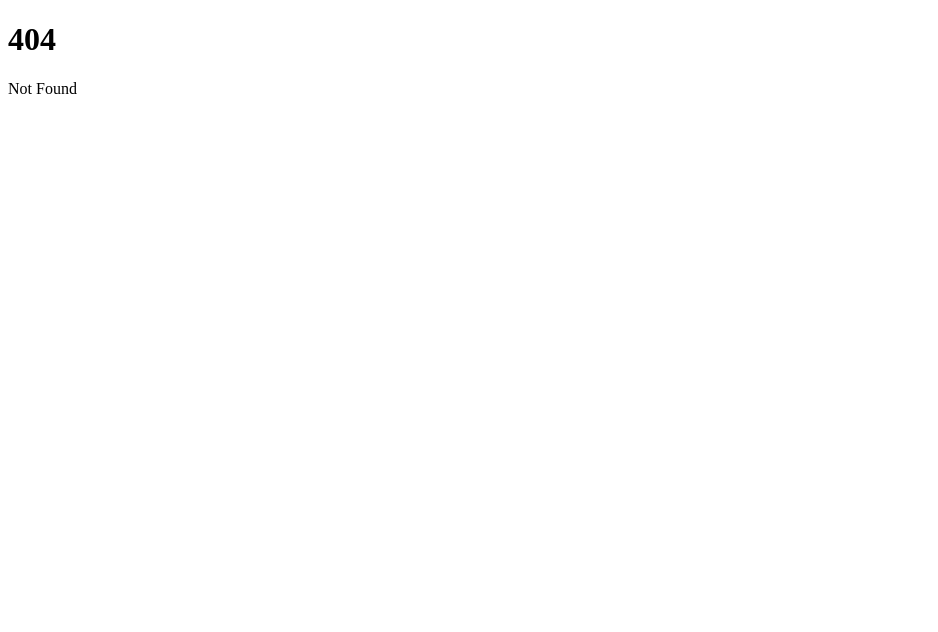
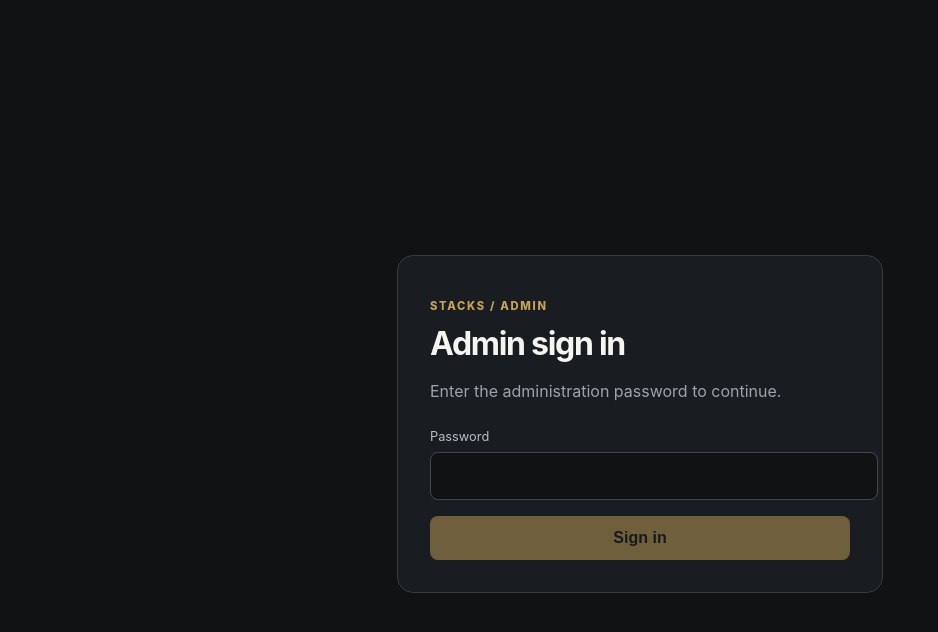
Before and after one commit to mikeoptics/poker_app, a SvelteKit app: page /admin/login in a window 1280 px wide. Before the commit this address had no page. Shown: the top 632 px of the page, without its empty margins (0-938 px from the left). Built offline with nearby package versions, Linux system fonts and the light colour scheme.

Commit message:
Add admin interface: src/routes/admin/login/+page.svelte

```diff
--- /dev/null
+++ b/src/routes/admin/login/+page.svelte
@@ -0,0 +1,27 @@
+<script>
+	let password = $state('');
+	let error = $state('');
+	let loading = $state(false);
+	async function submit(event) {
+		event.preventDefault();
+		loading = true;
+		error = '';
+		try {
+			const response = await fetch('/api/admin/login', {
+				method: 'POST',
+				headers: { 'content-type': 'application/json' },
+				body: JSON.stringify({ password })
+			});
+			const data = await response.json();
+			if (!response.ok || !data.ok) throw new Error(data.error || 'Sign-in failed.');
+			location.href = '/admin';
+		} catch (e) {
+			error = e instanceof Error ? e.message : 'Sign-in failed.';
+		} finally { loading = false; }
+	}
+</script>
+<svelte:head><title>Admin sign in · Stacks</title><meta name="robots" content="noindex,nofollow" /></svelte:head>
+<main><form onsubmit={submit}><p class="eyebrow">STACKS / ADMIN</p><h1>Admin sign in</h1><p class="muted">Enter the administration password to continue.</p><label for="password">Password</label><input id="password" type="password" bind:value={password} autocomplete="current-password" required /><button disabled={loading || !password}>{loading ? 'Signing in…' : 'Sign in'}</button>{#if error}<p class="error">{error}</p>{/if}</form></main>
+<style>
+	:global(body){margin:0;min-height:100vh;background:#101214;color:#f4f4f1;font-family:Inter,ui-sans-serif,system-ui,sans-serif}main{min-height:100vh;display:grid;place-items:center;padding:24px}form{width:min(420px,100%);padding:32px;border:1px solid #343a40;border-radius:16px;background:#191d21}.eyebrow{font-size:.7rem;letter-spacing:.15em;font-weight:800;color:#c5a15a}h1{margin:10px 0;font-size:2rem;letter-spacing:-.04em}.muted{color:#9ca4ab;line-height:1.5;margin-bottom:26px}label{display:block;color:#b6bec5;font-size:.8rem;margin-bottom:8px}input{width:100%;padding:13px;border:1px solid #414950;border-radius:8px;background:#101214;color:#fff;font:inherit}button{width:100%;margin-top:16px;padding:13px;border:0;border-radius:8px;background:#c5a15a;color:#171717;font-weight:750;font-size:1rem;cursor:pointer}button:disabled{opacity:.5}.error{color:#efaaaa}
+</style>
```
